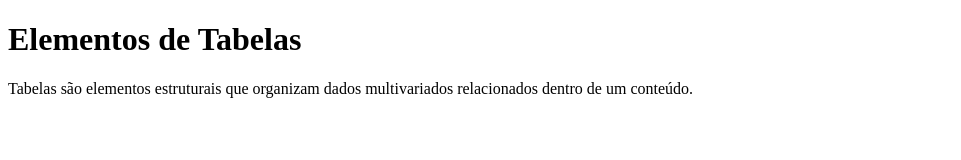
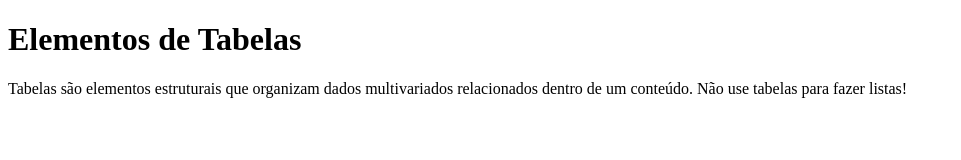
Before and after one commit to ufjf-dcc202/ufjf-dcc202-2025-1-b-atv03-NykolasCatalao, a plain HTML site: page tabelas.html in a window 1280 px wide. Shown: the whole page, without its empty margins (0-961 px from the left). Drawn offline with Linux system fonts and the light colour scheme.

Commit message:
Adicionando mais um conteúdo em tabelas

```diff
--- a/tabelas.html
+++ b/tabelas.html
@@ -9,7 +9,7 @@
 
     <h1>Elementos de Tabelas</h1>
     <p>Tabelas são elementos estruturais que organizam
-    dados multivariados relacionados dentro de um conteúdo.</p>
+    dados multivariados relacionados dentro de um conteúdo. Não use tabelas para fazer listas!</p>
 
 </body>
 </html>
```
